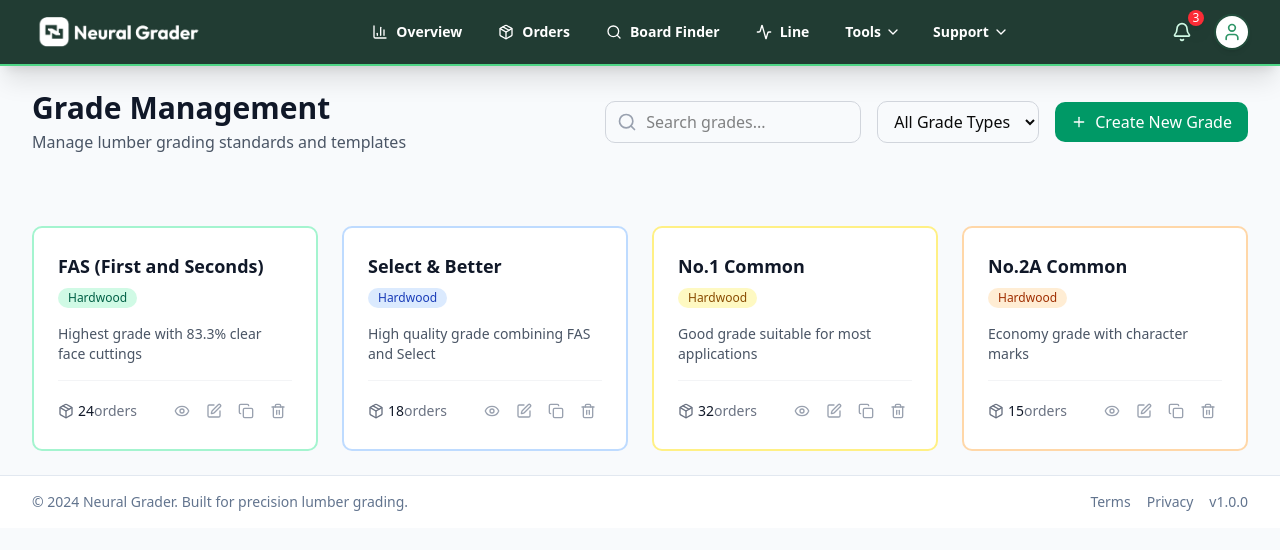
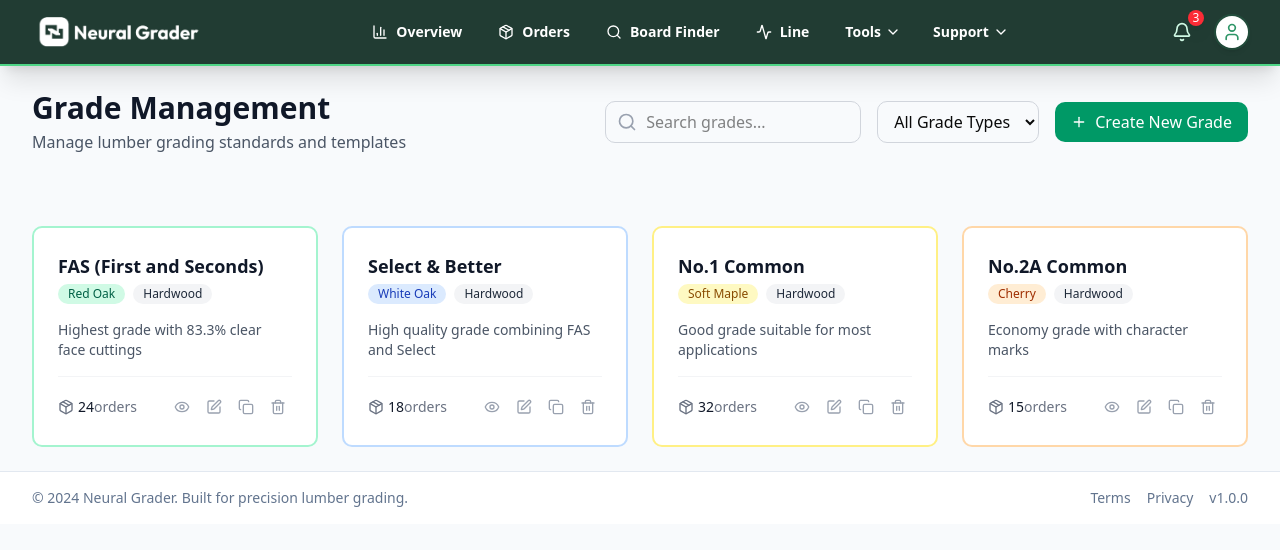
Before and after one commit to erbarraud/NG-V3, a Vue app: page /grade-management in a window 1280 px wide. Shown: the top 550 px of the page. Built offline with nearby package versions, Linux system fonts and the light colour scheme.

Commit message:
Add species information to grade cards

```diff
--- a/src/views/GradeManagement.vue
+++ b/src/views/GradeManagement.vue
@@ -73,13 +73,20 @@
           <div class="flex items-start justify-between mb-4">
             <div class="flex-1">
               <h3 class="text-lg font-semibold text-gray-900 mb-1">{{ grade.name }}</h3>
+              <div class="flex items-center space-x-2">
                 <span :class="[
                   'inline-flex items-center px-2.5 py-0.5 rounded-full text-xs font-medium',
-                grade.isCustom ? 'bg-purple-100 text-purple-800' : getColorClasses(grade.color).badge,
                   getColorClasses(grade.color).badge
+                ]">
+                  {{ grade.species }}
+                </span>
+                <span :class="[
+                  'inline-flex items-center px-2.5 py-0.5 rounded-full text-xs font-medium',
+                  grade.isCustom ? 'bg-purple-100 text-purple-800' : 'bg-gray-100 text-gray-800'
                 ]">
                   {{ grade.type }}
                 </span>
+              </div>
             </div>
           </div>
 
@@ -445,6 +452,7 @@ const gradeCards = ref([
     id: 1,
     name: 'FAS (First and Seconds)',
     type: 'Hardwood',
+    species: 'Red Oak',
     description: 'Highest grade with 83.3% clear face cuttings',
     keySpecs: [
       'Min width: 6 inches',
@@ -466,6 +474,7 @@ const gradeCards = ref([
     id: 2,
     name: 'Select & Better',
     type: 'Hardwood',
+    species: 'White Oak',
     description: 'High quality grade combining FAS and Select',
     keySpecs: [
       'Min width: 4 inches',
@@ -487,6 +496,7 @@ const gradeCards = ref([
     id: 3,
     name: 'No.1 Common',
     type: 'Hardwood',
+    species: 'Soft Maple',
     description: 'Good grade suitable for most applications',
     keySpecs: [
       'Min width: 3 inches',
@@ -508,6 +518,7 @@ const gradeCards = ref([
     id: 4,
     name: 'No.2A Common',
     type: 'Hardwood',
+    species: 'Cherry',
     description: 'Economy grade with character marks',
     keySpecs: [
       'Min width: 3 inches',
```
Lines whose indentation alone changed are shown as unchanged.
